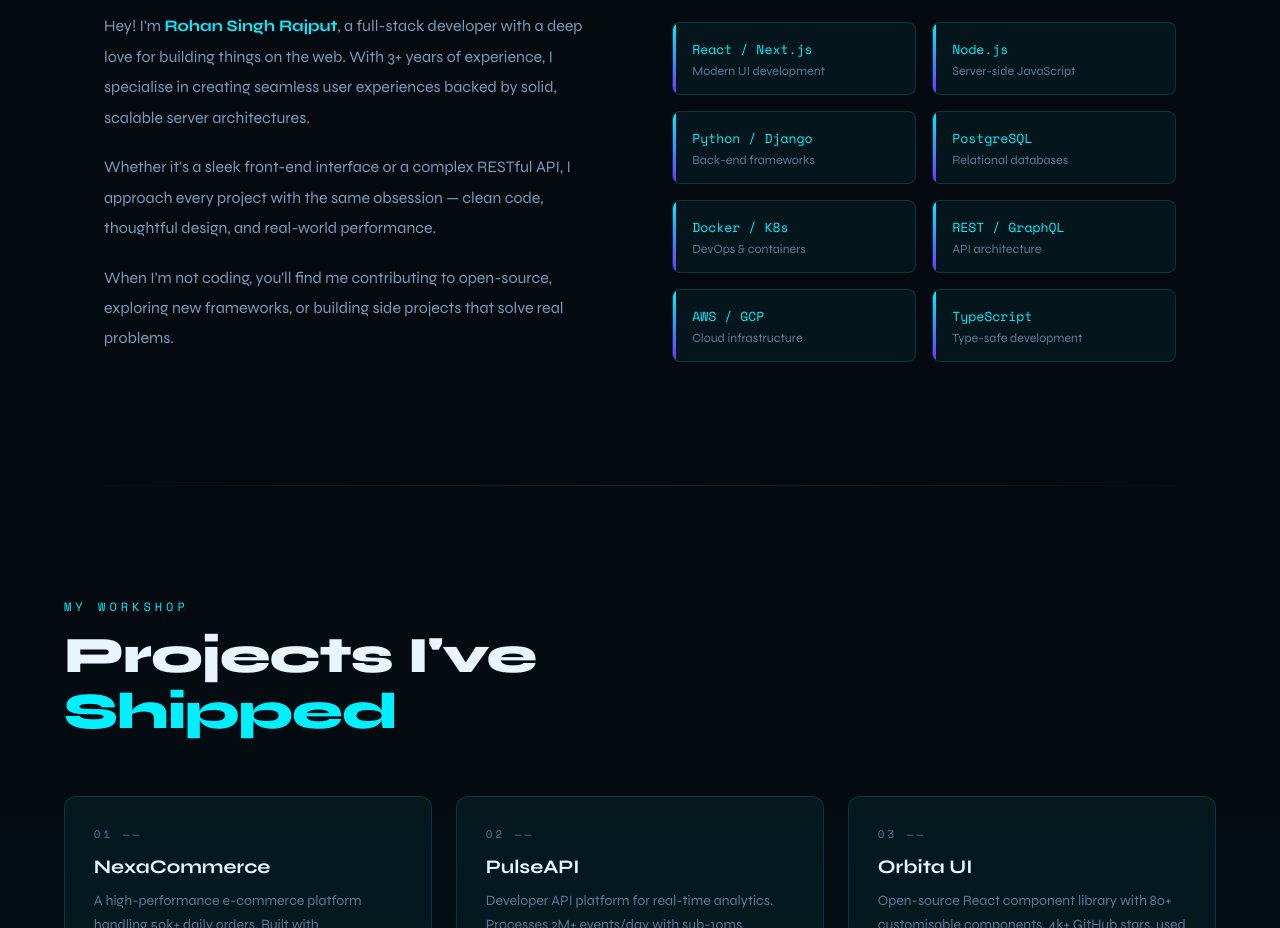
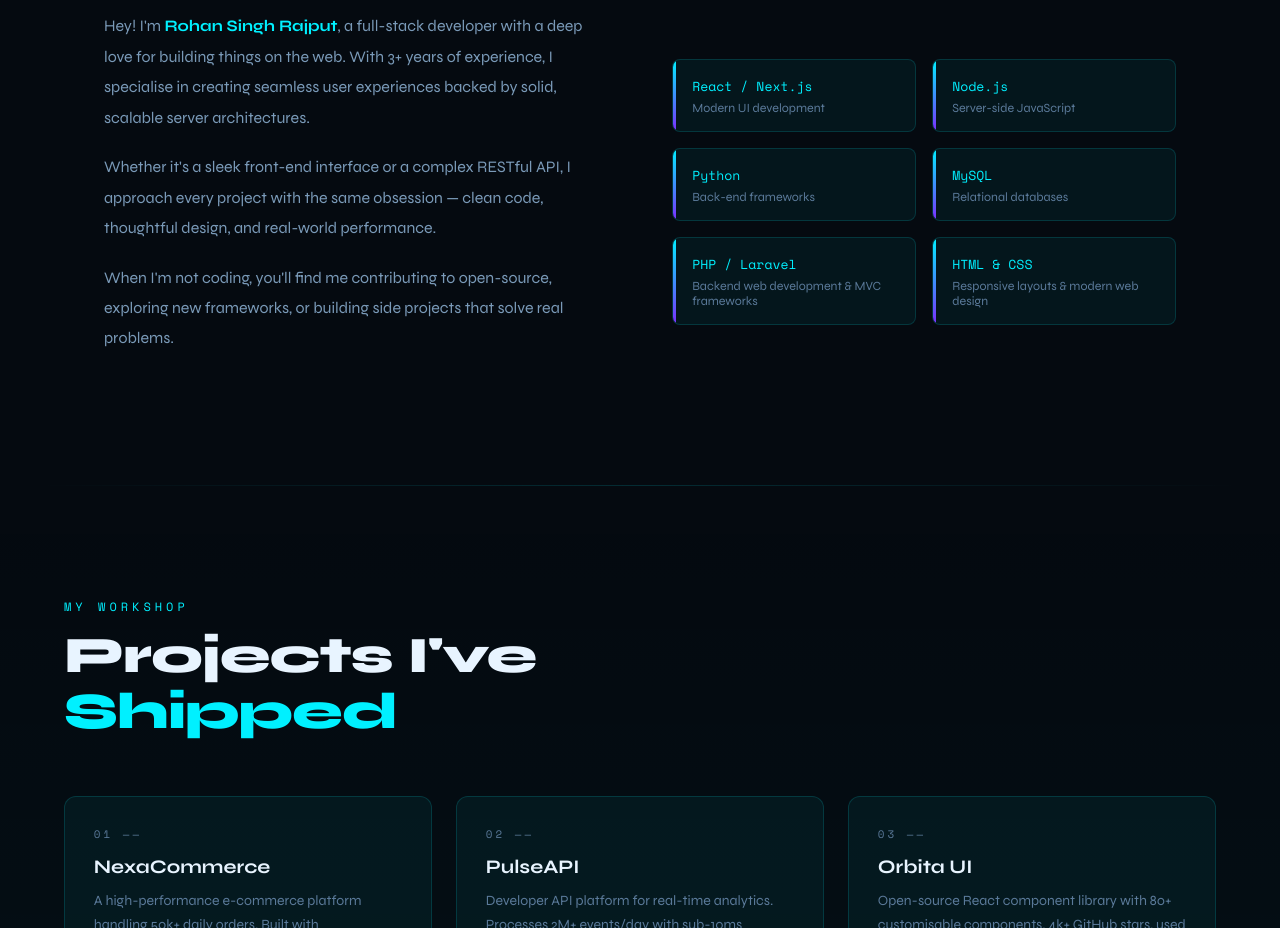
Before and after one commit to Rohanrajput-12/myporfolio, a React (Create React App) app in the folder frontend/: page / in a window 1280 px wide. Shown: the part 1100-2028 px from the top of the page. Built offline with nearby package versions, Linux system fonts and the light colour scheme.

Commit message:
modify and add skills in app.js file

```diff
--- a/frontend/src/App.js
+++ b/frontend/src/App.js
@@ -245,28 +245,20 @@ useEffect(() => {
         <div className="skill-desc">Server-side JavaScript</div>
       </div>
       <div className="skill-item">
-        <div className="skill-name">Python / Django</div>
+        <div className="skill-name">Python</div>
         <div className="skill-desc">Back-end frameworks</div>
       </div>
       <div className="skill-item">
-        <div className="skill-name">PostgreSQL</div>
+        <div className="skill-name">MySQL</div>
         <div className="skill-desc">Relational databases</div>
       </div>
       <div className="skill-item">
-        <div className="skill-name">Docker / K8s</div>
-        <div className="skill-desc">DevOps & containers</div>
+        <div className="skill-name">PHP / Laravel</div>
+        <div className="skill-desc">Backend web development & MVC frameworks</div>
       </div>
       <div className="skill-item">
-        <div className="skill-name">REST / GraphQL</div>
-        <div className="skill-desc">API architecture</div>
-      </div>
-      <div className="skill-item">
-        <div className="skill-name">AWS / GCP</div>
-        <div className="skill-desc">Cloud infrastructure</div>
-      </div>
-      <div className="skill-item">
-        <div className="skill-name">TypeScript</div>
-        <div className="skill-desc">Type-safe development</div>
+        <div className="skill-name">HTML & CSS</div>
+        <div className="skill-desc">Responsive layouts & modern web design</div>
       </div>
     </div>
   </div>
```
